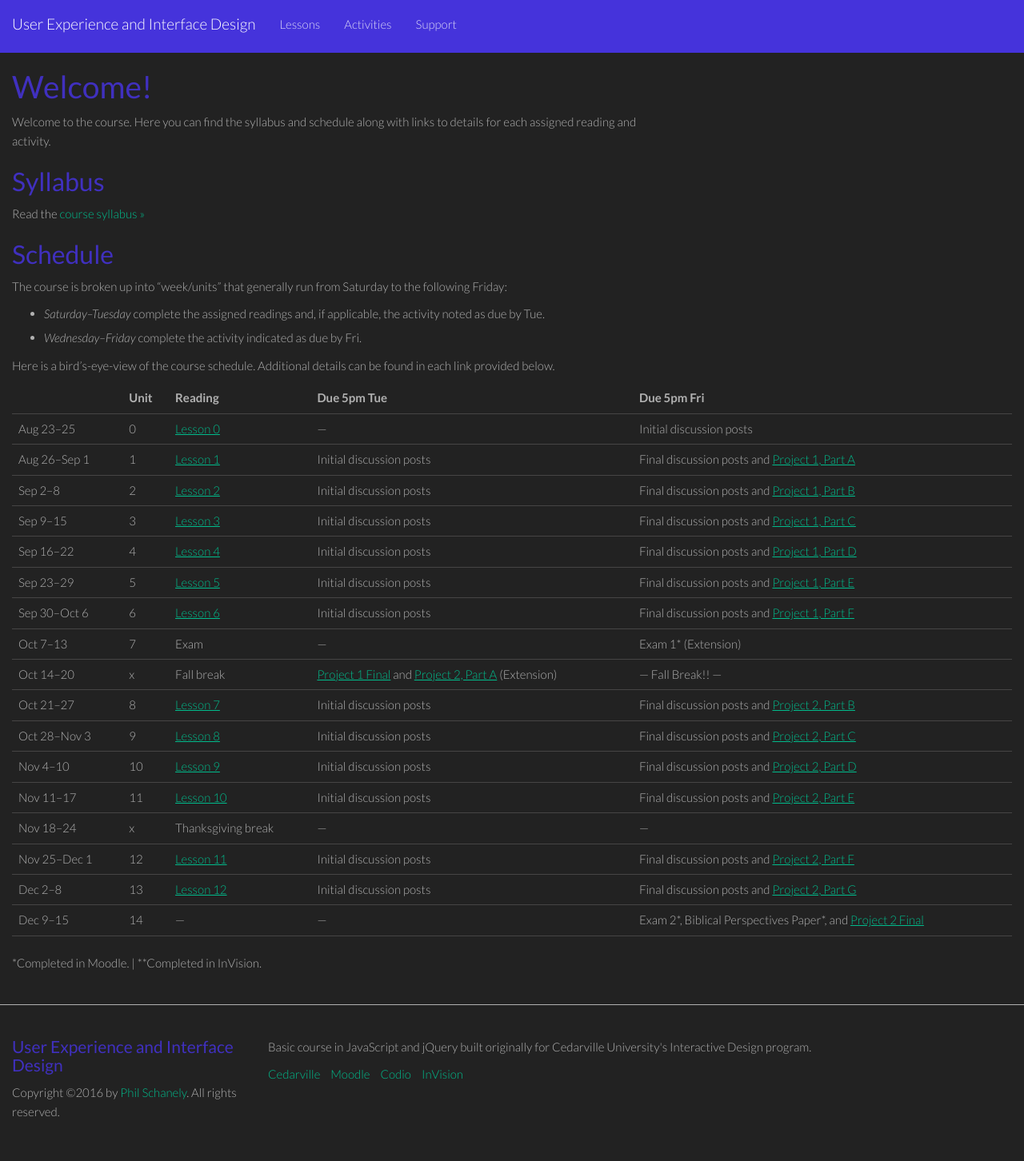
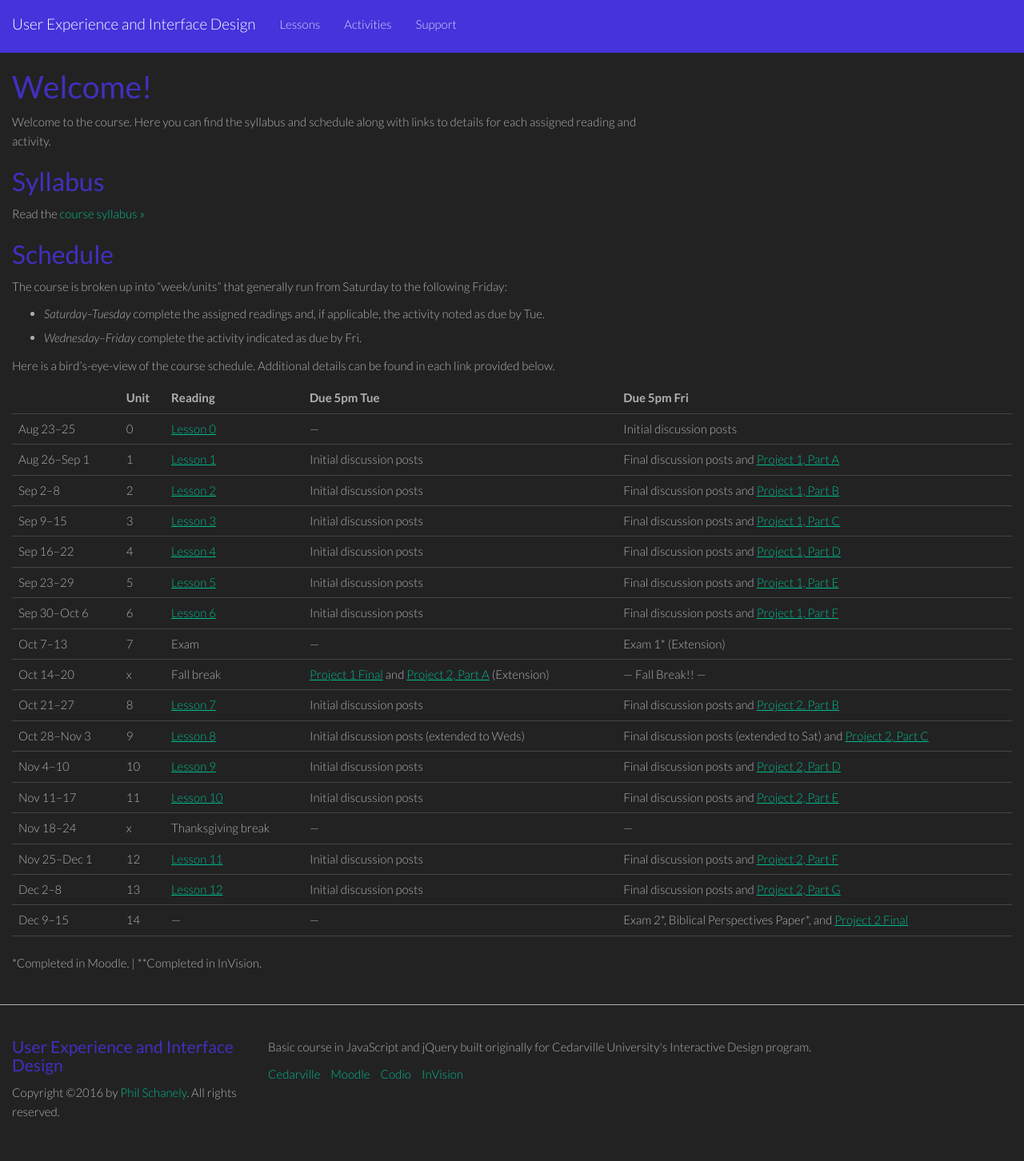
Before and after one commit to philschanely/course-ux, a Jekyll site: the page built from index.md, in a window 1280 px wide. Shown: the whole page at 80% size. Built offline with Jekyll 4.4.1, drawn with Linux system fonts in a browser that asks for light colours.

Commit message:
Schedule update

```diff
--- a/index.md
+++ b/index.md
@@ -29,7 +29,7 @@ Here is a bird's-eye-view of the course schedule. Additional details can be foun
 | Oct 7--13     | 7    | Exam            | ---                      | Exam 1\* (Extension)                               |
 | Oct 14--20    | x    | Fall break | [Project 1 Final][p1] and [Project 2, Part A][p2] (Extension) | --- Fall Break!! --- |
 | Oct 21--27    | 8    | [Lesson 7][l7]     | Initial discussion posts | Final discussion posts and [Project 2, Part B][p2] |
-| Oct 28--Nov 3 | 9    | [Lesson 8][l8]     | Initial discussion posts | Final discussion posts and [Project 2, Part C][p2] |
+| Oct 28--Nov 3 | 9    | [Lesson 8][l8]     | Initial discussion posts (extended to Weds) | Final discussion posts (extended to Sat) and [Project 2, Part C][p2] |
 | Nov 4--10     | 10   | [Lesson 9][l9]     | Initial discussion posts | Final discussion posts and [Project 2, Part D][p2] |
 | Nov 11--17    | 11   | [Lesson 10][l10]   | Initial discussion posts | Final discussion posts and [Project 2, Part E][p2] |
 | Nov 18--24    | x    | Thanksgiving break | --- | --- |
```
